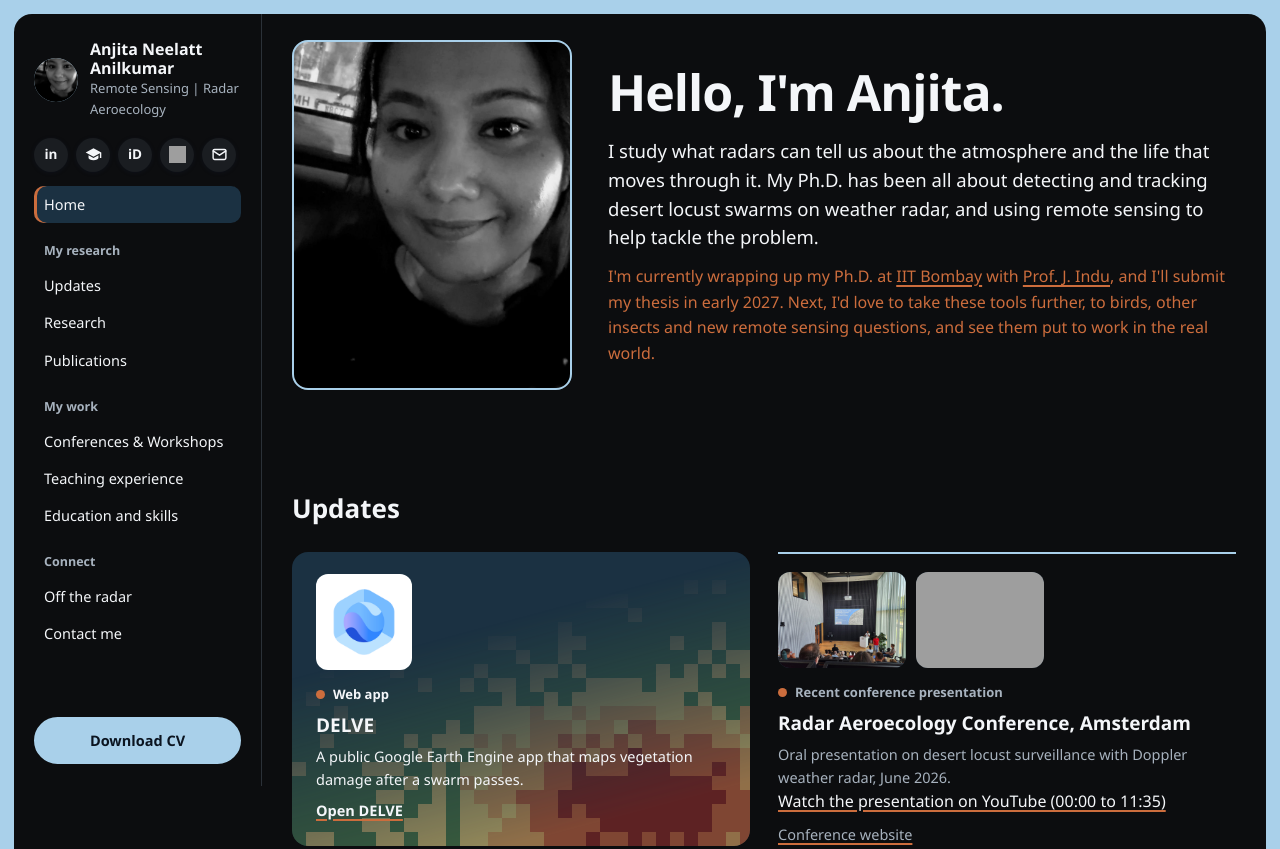
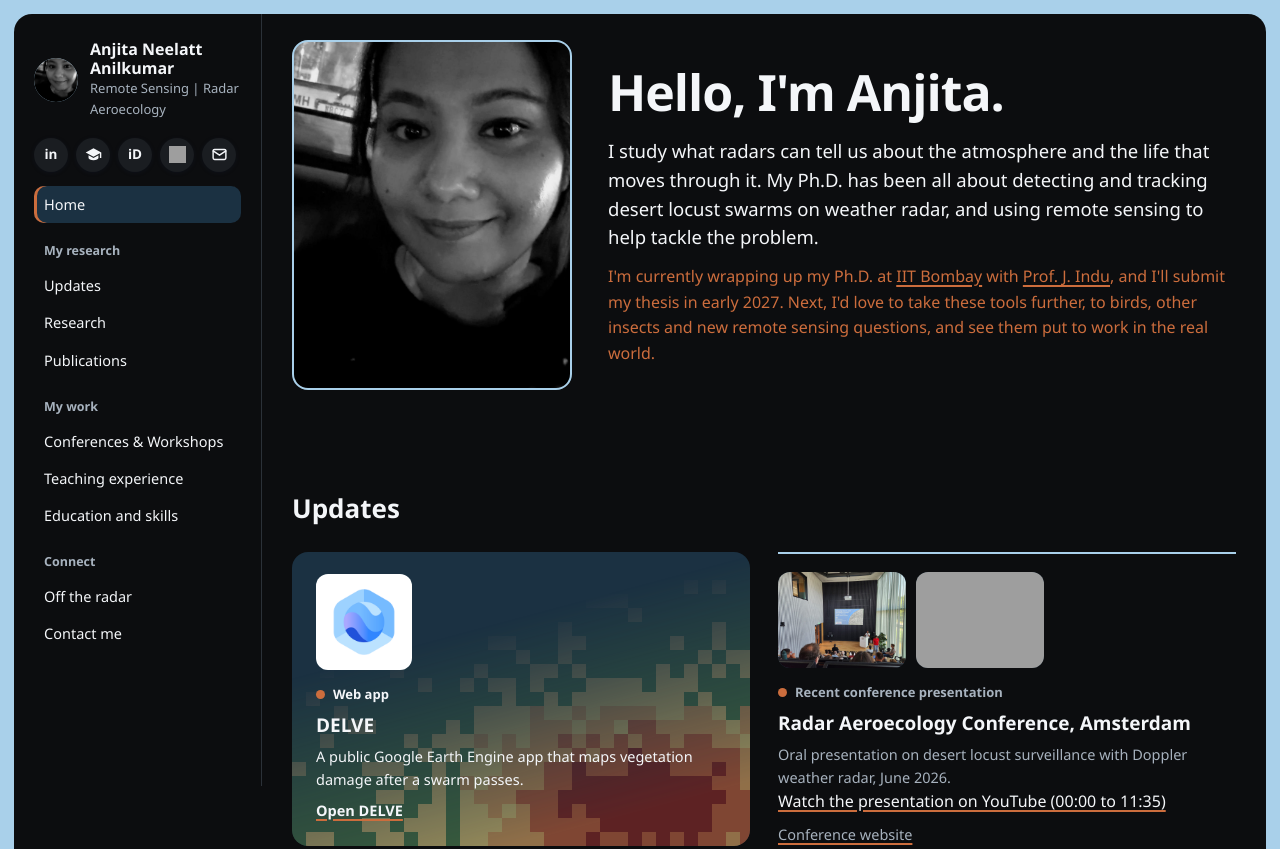
Before and after one commit to AnjitaNeelatt/AnjitaNeelatt.github.io, a plain HTML site: page index.html in a window 1280 px wide. Shown: the top 849 px of the page. Drawn offline with Linux system fonts and the light colour scheme; grey boxes are pictures that could not be loaded.

Commit message:
Remove CV download button from index.html
Removed the CV download button from the header.

```diff
--- a/index.html
+++ b/index.html
@@ -392,8 +392,6 @@
       <a href="#hobbies">Off the radar</a>
       <a href="#contact">Contact me</a>
     </nav>
-    <!-- Add your CV to the repository as cv.pdf for this button to work -->
-    <a class="btn" href="cv.pdf">Download CV</a>
   </header>
 
   <main id="top">
```
